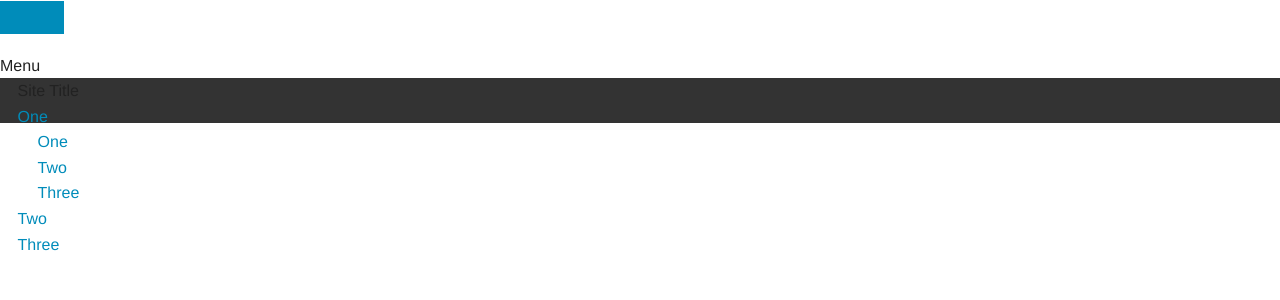
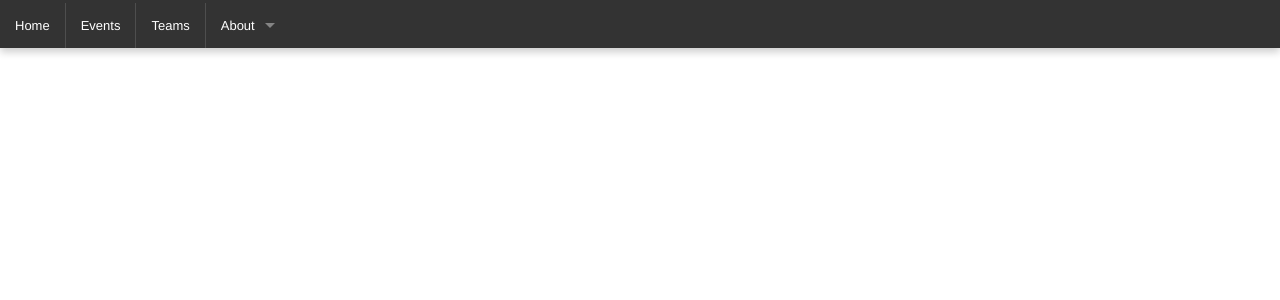
Before and after one commit to Beeze/StyleMe, a Node project: template views/index.hbs in a window 1280 px wide. Shown: the top 300 px of the page. Run offline with Node 20 templates, Linux system fonts and the light colour scheme; the template is opened without the code that fills it: most values are stand-ins (such as "Sample title", 1, 10 or a date in 2020); some libraries are stand-ins or nearby versions.

Commit message:
Added navbar

```diff
--- a/app.js
+++ b/app.js
@@ -34,10 +34,10 @@ app.use(require('node-sass-middleware')({
   sourceMap: true
 }));
 app.use(express.static(path.join(__dirname + 'app')));
+app.use(express.static(path.join(__dirname, 'app')));
+app.use('/app', express.static(__dirname + '/app'));
 app.use('/scripts', express.static(__dirname + '/scripts'));
-app.use('/app', express.static(__dirname + '/app'));
-app.use('/cloud', express.static(__dirname + 'Parse/cloud'));
-app.use(express.static(path.join(__dirname, 'app')));
+app.use('/bower_components',  express.static(__dirname + '/bower_components'));
 
 app.set('port', process.env.PORT || 3000);
 
--- a/app/stylesheets/style.css
+++ b/app/stylesheets/style.css
@@ -5,4 +5,21 @@ body {
 a {
   color: #00B7FF; }
 
+.top-bar {
+  box-shadow: 0 4px 8px 0 rgba(0, 0, 0, 0.2);
+  height: 4rem;
+  padding-top: 3rem;
+  position: relative; }
+  .top-bar-section .left {
+    position: relative;
+    top: -45px; }
+    .top-bar-section .left li a {
+      font-family: "Helvetica Neue Light", "HelveticaNeue-Light", "Helvetica Neue", Calibri, Helvetica, Arial !important; }
+
+.social-icons {
+  box-shadow: 0 6px 20px 0 rgba(0, 0, 0, 0.19);
+  position: absolute;
+  right: 0;
+  top: -45px; }
+
 /*# sourceMappingURL=style.css.map */
--- a/app/stylesheets/style.sass
+++ b/app/stylesheets/style.sass
@@ -4,3 +4,22 @@ body
 
 a
   color: #00B7FF
+.top-bar
+  box-shadow: 0 4px 8px 0 rgba(0, 0, 0, 0.2)
+  height: 4rem
+  padding-top: 3rem
+  position: relative
+
+  &-section
+
+    .left
+      position: relative
+      top: -45px
+      li
+        a
+          font-family: "Helvetica Neue Light", "HelveticaNeue-Light", "Helvetica Neue", Calibri, Helvetica, Arial !important
+.social-icons
+  box-shadow: 0 6px 20px 0 rgba(0, 0, 0, 0.19)
+  position: absolute
+  right: 0
+  top: -45px
--- a/views/layout.hbs
+++ b/views/layout.hbs
@@ -6,32 +6,32 @@
       <link rel="stylesheet" href="/bower_components/foundation/css/foundation.min.css">
   </head>
   <body>
-  <div class="title-bar" data-responsive-toggle="main-menu" data-hide-for="medium">
-      <button class="menu-icon" type="button" data-toggle></button>
-      <div class="title-bar-title">Menu</div>
-  </div>
-
-  <div class="top-bar" id="main-menu">
-      <div class="top-bar-left">
-          <ul class="dropdown menu" data-dropdown-menu>
-              <li class="menu-text">Site Title</li>
-          </ul>
-      </div>
-      <div class="top-bar-right">
-          <ul class="menu" data-responsive-menu="drilldown medium-dropdown">
-              <li class="has-submenu">
-                  <a href="#">One</a>
-                  <ul class="submenu menu vertical" data-submenu>
-                      <li><a href="#">One</a></li>
-                      <li><a href="#">Two</a></li>
-                      <li><a href="#">Three</a></li>
+  <nav class="top-bar" data-topbar role="navigation">
+      <!-- Remove the class "menu-icon" to get rid of menu icon. Take out "Menu" to just have icon alone -->
+      <section class="top-bar-section">
+          <!-- Right Nav Section -->
+          <ul class="left">
+              <li class=""><a href="index.html">Home</a></li>
+              <li class="divider"></li>
+              <li class=""><a href="events.html">Events</a></li>
+              <li class="divider"></li>
+              <li class=""><a href="teams.html">Teams</a></li>
+              <li class="divider"></li>
+              <li class="has-dropdown">
+                  <a href="#">About</a>
+                  <ul class="dropdown">
+                      <li><a href="#">First Dash</a></li>
+                      <li class="active"><a href="#">API</a></li>
                   </ul>
               </li>
-              <li><a href="#">Two</a></li>
-              <li><a href="#">Three</a></li>
           </ul>
-      </div>
-  </div>
-
+          <ul class="social-icons">
+              <li><a href=""><i class="fi-telephone"></i></a></li>
+              <li><a href=""><i class="fi-social-linkedin"></i></a></li>
+              <li><a href=""><i class="fi-social-twitter"></i></a></li>
+              <li><a href=""><i class="fi-social-facebook"></i></a></li>
+          </ul>
+      </section>
+  </nav>
   </body>
 </html>
```
Also changed, not shown: 2 other files.
